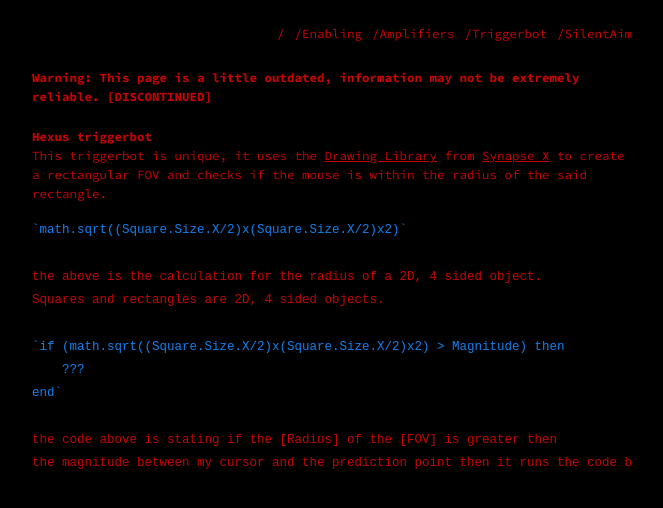
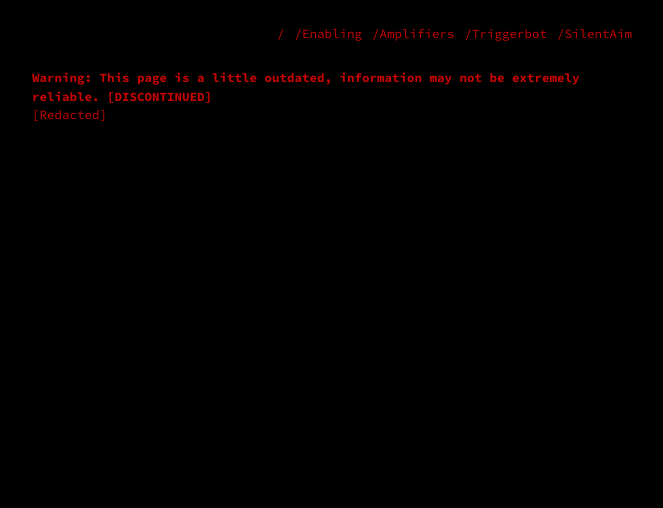
Before and after one commit to Darkfire0576/Darkus, a Jekyll site: the page built from Triggerbot.md, in a window 1280 px wide. Shown: the top 508 px of the page, without its empty margins (308-971 px from the left). Built offline with Jekyll 4.4.1, drawn with Linux system fonts in a browser that asks for light colours.

Commit message:
Update Triggerbot.md

````diff
--- a/Triggerbot.md
+++ b/Triggerbot.md
@@ -4,22 +4,4 @@ layout: page
 permalink: /Triggerbot
 ---
 # Warning: This page is a little outdated, information may not be extremely reliable. [DISCONTINUED]
-
-
-### Hexus triggerbot
-
-This triggerbot is unique, it uses the [Drawing Library](https://x.synapse.to/docs/reference/drawing_lib.html) from [Synapse X](https://x.synapse.to) to create a rectangular FOV and checks if the mouse is within the radius of the said rectangle.
-
-```markdown
-`math.sqrt((Square.Size.X/2)x(Square.Size.X/2)x2)`
-
-the above is the calculation for the radius of a 2D, 4 sided object.
-Squares and rectangles are 2D, 4 sided objects.
-
-`if (math.sqrt((Square.Size.X/2)x(Square.Size.X/2)x2) > Magnitude) then
-    ???
-end`
-
-the code above is stating if the [Radius] of the [FOV] is greater then
-the magnitude between my cursor and the prediction point then it runs the code below it .
-```
+[Redacted]
````
